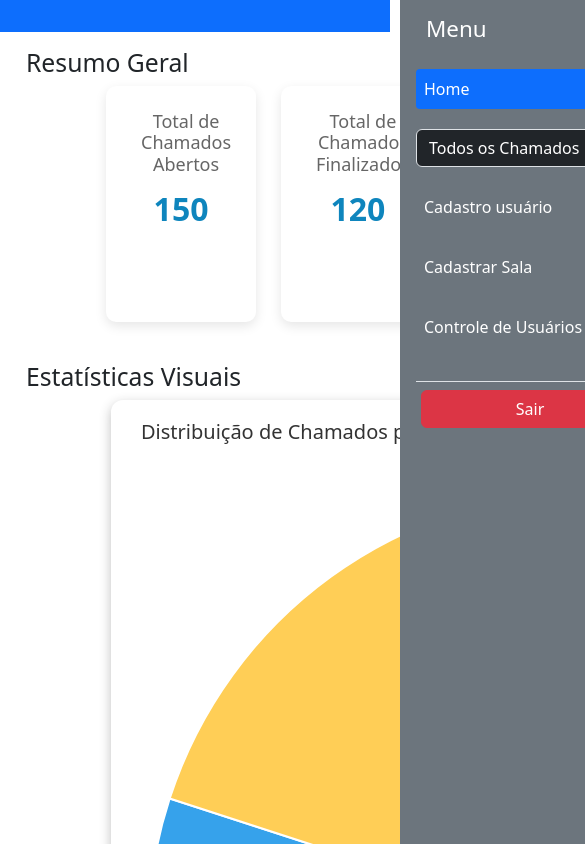
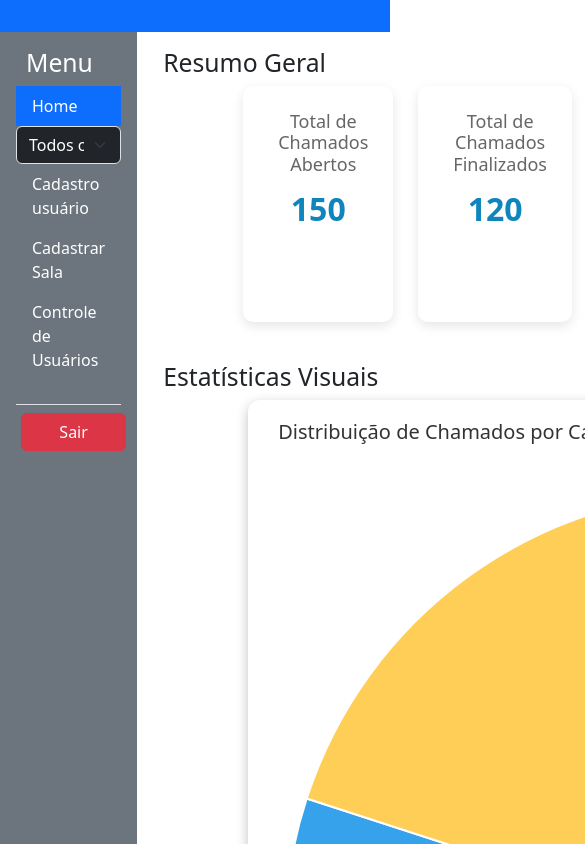
Before and after one commit to rodrigosantossilv/st.teste, a Vue app: page / in a window 390 px wide. Shown: the top 844 px of the page, 585 px wide, since content can reach past the window. Built offline with nearby package versions, Linux system fonts and the light colour scheme.

Commit message:
Update global.css

```diff
--- a/src/assets/global.css
+++ b/src/assets/global.css
@@ -11,56 +11,7 @@ header {
 }
 
 /* Sidebar */
-.sidebar {
-  background-color: #0d6efd;
-  width: 400px;
-  min-height: 100vh;
-  color: white;
-  padding: 1rem;
-  transition: transform 0.3s ease-in-out;
-}
 
-.sidebar h2 {
-  font-size: 1.4rem;
-  margin-bottom: 1rem;
-}
-
-.sidebar .nav-item {
-  margin: 10px 0;
-}
-
-.sidebar .nav-link {
-  color: #ffffff;
-  font-size: 1rem;
-  font-weight: 500;
-  padding: 0.5rem;
-  border-radius: 0.25rem;
-  transition: background-color 0.3s;
-}
-
-.sidebar .nav-link:hover {
-  background-color: #043c61;
-}
-
-/* Responsividade para Sidebar */
-@media (max-width: 768px) {
-  .sidebar {
-    position: fixed;
-    left: 400px;
-    top: 0;
-    height: 100%;
-    z-index: 1000;
-    transform: translateX(0);
-  }
-
-  .sidebar.active {
-    transform: translateX(450px);
-  }
-
-  .hamburger {
-    display: block;
-  }
-}
 
 /* Tabela e Formulário */
 .table-container {
@@ -272,7 +223,7 @@ header {
 .tags {
   margin-top: 1rem;
   font-size: 0.9rem;
-  color: #555;
+  color: #555555;
 }
 
 
@@ -294,16 +245,7 @@ header {
   transition: 0.4s;
 }
 
-/* Menu Lateral com opções */
-.bg-dark {
-  --bs-bg-opacity: 1;
-  background-color: #0d6efd !important;
-}
 
-.bg-secondary {
-  --bs-bg-opacity: 1;
-  background-color: #0d6efd !important;
-}
 
 .form-group {
   margin-bottom: 15px;
```
